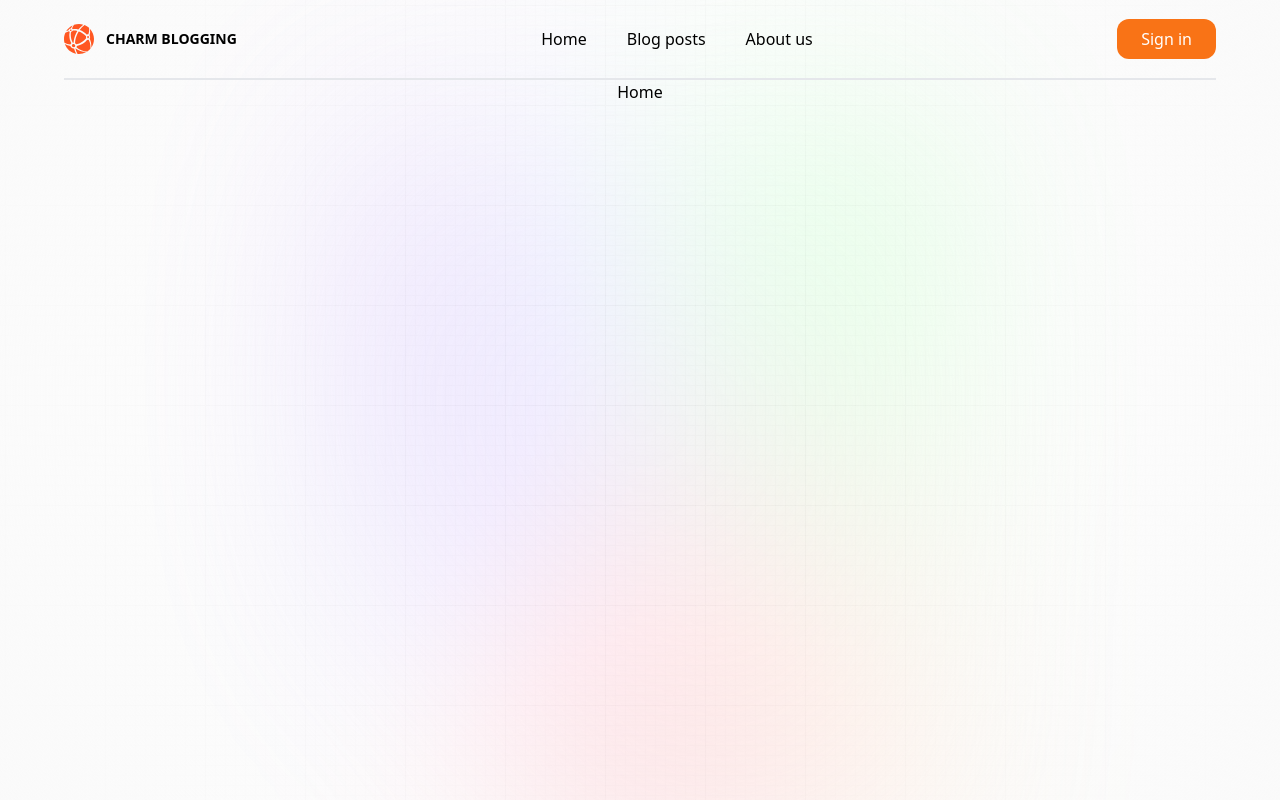
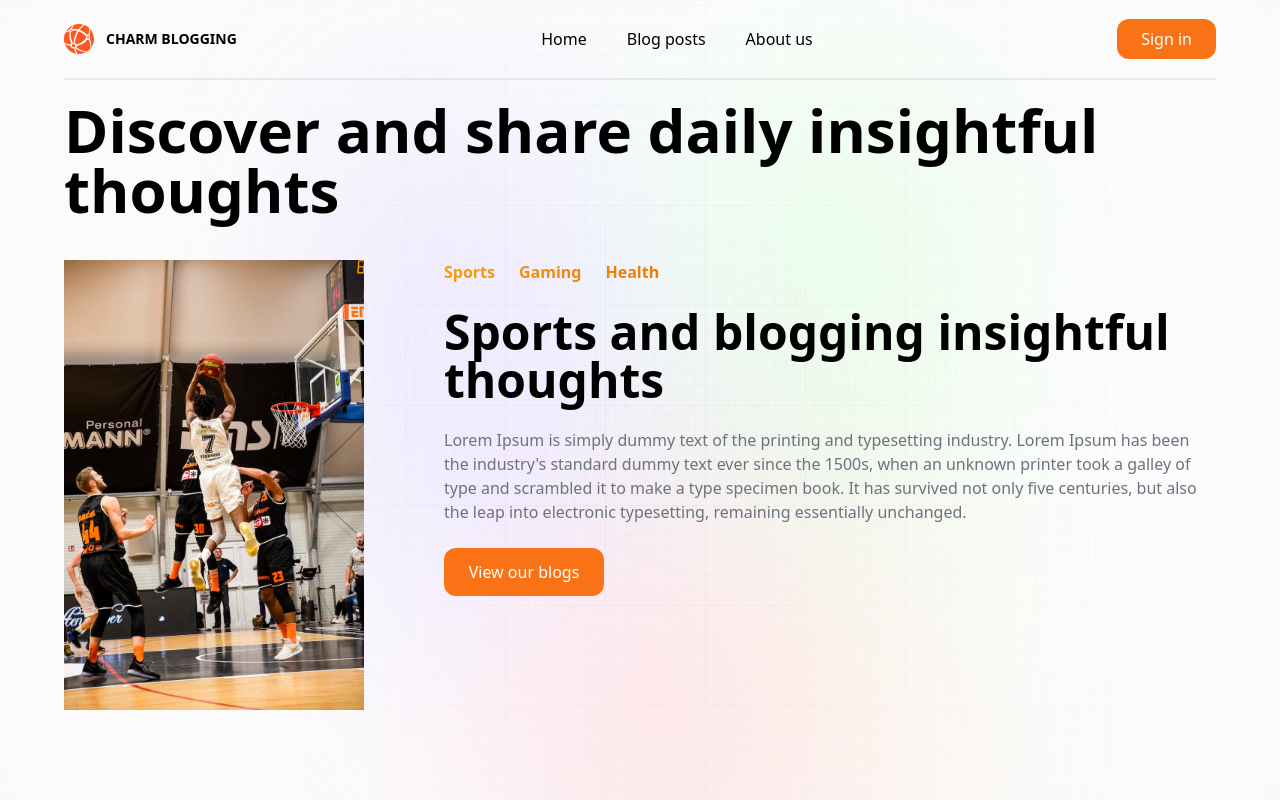
Before and after one commit to Charmant27/blog-app, a Next.js app: page / in a window 1280 px wide. Built offline with nearby package versions, Linux system fonts and the light colour scheme.

Commit message:
added the home page layout

```diff
--- a/app/page.js
+++ b/app/page.js
@@ -1,7 +1,37 @@
+import Image from "next/image"
+import Link from "next/link"
 
 const Home = () => {
   return (
-    <div>Home</div>
+    <div className="flex-column gap-10">
+      <div>
+        <h1 className="head-text">
+          Discover and share daily insightful thoughts
+        </h1>
+      </div>
+
+      <div className="flex items-start gap-20">
+        <Image src="/assets/images/basket.avif" width={300} height={500} />
+        {/* text */}
+        <div className="flex flex-col gap-6">
+          <ul className="flex gap-6 text-gradient desc font-bold">
+            <li>Sports</li>
+            <li>Gaming</li>
+            <li>Health</li>
+          </ul>
+          <h2 className="font-extrabold text-5xl">Sports and blogging insightful thoughts</h2>
+          <p className="text-gray-500">
+            Lorem Ipsum is simply dummy text of the printing and typesetting industry. Lorem Ipsum has been the industry's standard dummy text ever since the 1500s, when an unknown printer took a galley of type and scrambled it to make a type specimen book. It has survived not only five centuries, but also the leap into electronic typesetting, remaining essentially unchanged.
+          </p>
+          <Link
+            href="/blogs"
+            className="bg-orange-500 w-40 text-center px-6 py-3 border-radius text-white"
+          >
+            View our blogs
+          </Link>
+        </div>
+      </div>
+    </div>
   )
 }
 
```
